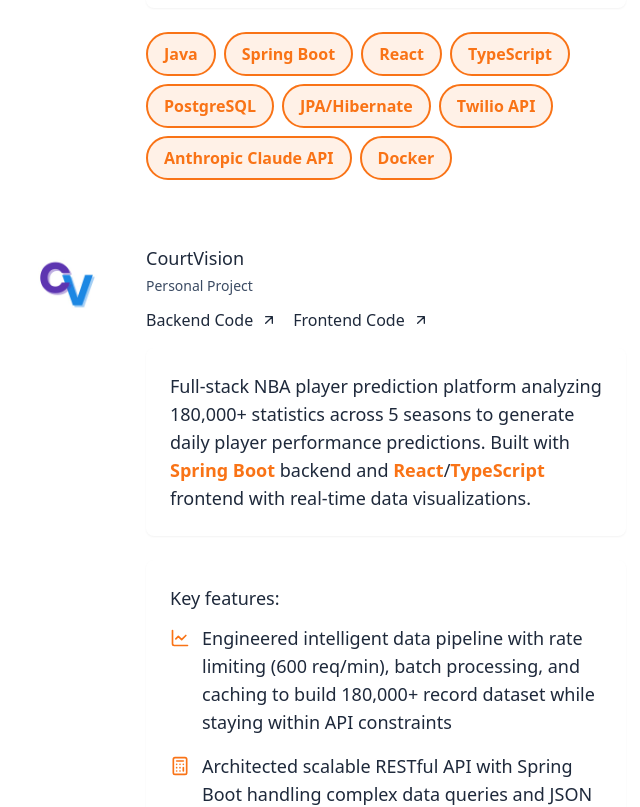
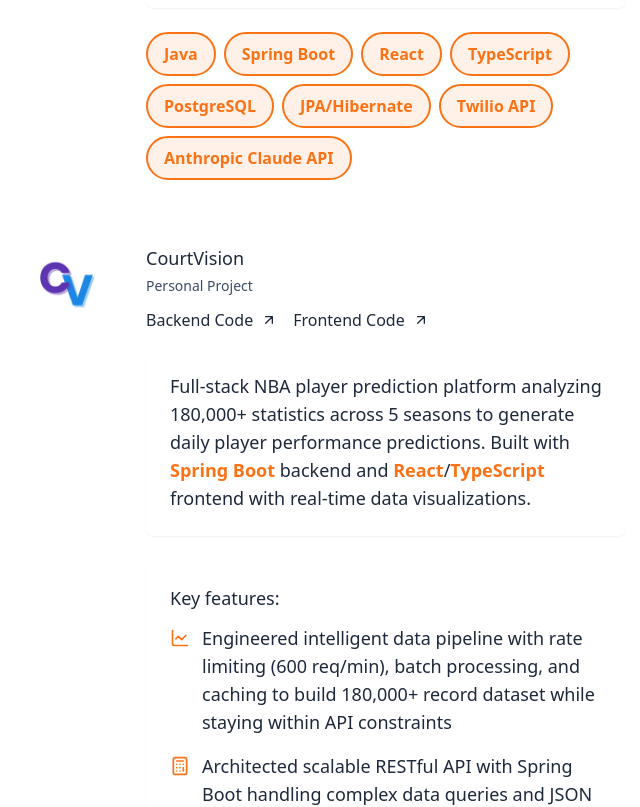
Before and after one commit to adamnestor/portfolio_v1, a React (Vite) app: page / in a window 1280 px wide. Shown: the part 2180-2987 px from the top of the page, without its empty margins (622-1262 px from the left). Built offline with nearby package versions, Linux system fonts and the light colour scheme.

Commit message:
Update projects.ts

```diff
--- a/src/data/projects.ts
+++ b/src/data/projects.ts
@@ -54,7 +54,6 @@
       "JPA/Hibernate",
       "Twilio API",
       "Anthropic Claude API",
-      "Docker",
     ],
   },
   {
@@ -88,7 +87,6 @@
       "JPA/Hibernate",
       "Spring Security",
       "JWT",
-      "Docker",
       "Tailwind CSS",
     ],
   },
```
